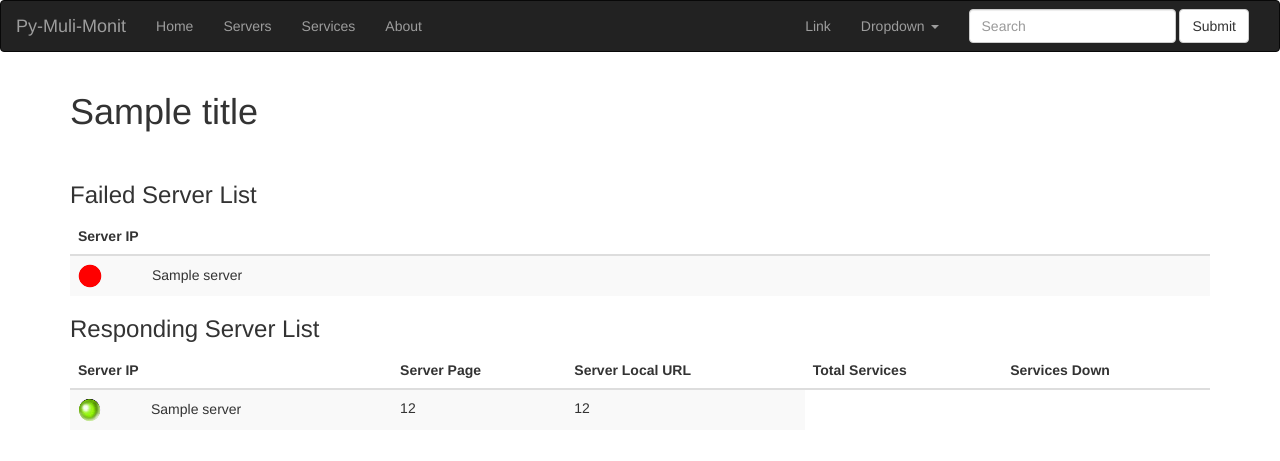
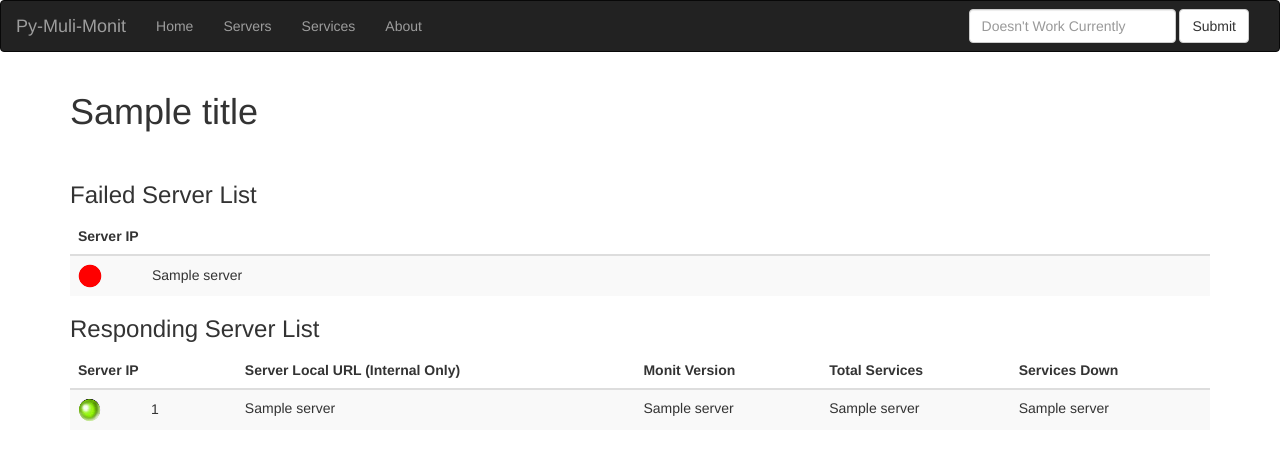
Before and after one commit to deranjer/Py-Multi-Monit, a Flask app: template Templates/server_template.html in a window 1280 px wide. Shown: the top 461 px of the page. Run offline with Flask 2, Linux system fonts and the light colour scheme; the template is opened without the code that fills it: most values are stand-ins (such as "Sample title", 1, 10 or a date in 2020); some libraries are stand-ins or nearby versions.

Commit message:
Fixing Server page to show Monit servers and versions, some cleanup to the look and feel of website.

```diff
--- a/Settings.py
+++ b/Settings.py
@@ -12,5 +12,5 @@
 #3 = process
 
 #Servers
-serverList = ["192.168.1.100", "192.168.1.151", "192.168.1.125"]
+serverList = ["192.168.1.100", "192.168.1.151", "192.168.1.125", "192.168.1.160"]
 #serverList = ["192.168.1.100", "192.168.1.151"]
--- a/Templates/layout.html
+++ b/Templates/layout.html
@@ -37,13 +37,13 @@
           </ul>
           <form class="navbar-form navbar-right" role="search">
             <div class="form-group">
-              <input type="text" class="form-control" placeholder="Search">
+              <input type="text" class="form-control" placeholder="Doesn't Work Currently">
             </div>
             <button type="submit" class="btn btn-default">Submit</button>
           </form>
           <ul class="nav navbar-nav navbar-right">
-            <li><a href="#">Link</a></li>
-            <li class="dropdown">
+            <!-- <li><a href="#">Link</a></li> -->
+            <!-- <li class="dropdown">
               <a href="#" class="dropdown-toggle" data-toggle="dropdown">Dropdown <b class="caret"></b></a>
               <ul class="dropdown-menu">
                 <li><a href="#">Action</a></li>
@@ -52,7 +52,7 @@
                 <li class="divider"></li>
                 <li><a href="#">Separated link</a></li>
               </ul>
-            </li>
+            </li>-->
           </ul>
         </div><!-- /.navbar-collapse -->
       </div><!-- /.container-fluid -->
--- a/Templates/server_template.html
+++ b/Templates/server_template.html
@@ -23,16 +23,18 @@
   <table class="table table-striped sortable">
       <tr>
           <th>Server IP</th>
-          <th>Server Page</th>
-          <th>Server Local URL</th>
+          <th>Server Local URL (Internal Only)</th>
+          <th>Monit Version</th>
           <th>Total Services</th>
           <th>Services Down</th>
       </tr>
-  {% for server in respondingServers %}
+  {% for serverID, server in respondingServersD.items() %}
   <tr>
-      <td><img style="margin: 0px 50px 0px 0px", src="{{ url_for('static', filename='Images/greendot.gif') }}">{{server}}</td>
-      <td>12</td>
-      <td>12</td>
+      <td><img style="margin: 0px 50px 0px 0px", src="{{ url_for('static', filename='Images/greendot.gif') }}">{{server[0]}}</td>
+      <td>{{server[1]|safe}}</td>
+      <td>{{server[2]}}</td>
+      <td>{{server[3]}}</td>
+      <td>{{server[4]}}</td>
   </tr>
   {%endfor%}
   </table>
--- a/main.py
+++ b/main.py
@@ -1,14 +1,13 @@
 __author__ = 'deranjer'
 
-import bs4
+#import bs4
 import datetime
 import urllib
-import pprint
-#import xml.etree.ElementTree as ET
-import xml.etree.cElementTree as ET
+#import pprint #used for printing XML trees
+import xml.etree.ElementTree as ET #cElemetTree is depreciated apparently
 from Settings import serverList
 from flask import Flask, render_template, redirect
-app = Flask(__name__)
+app = Flask(__name__, template_folder='Templates')
 
 
 #Generate list of servers from config file
@@ -36,16 +35,24 @@ def parseServers():
             list.append(parsedXML, ET.parse(file)) #Parsing the XML file using Celementtree
         except:
             list.append(failedServers, URL) #if the server doesn't respond, add it to the failed server list
-    respondingServers = []
-    count = 0 #defining the counter for the number of services per server.
+    respondingServersD = {}
+    id = 0 #internal ID for keyed list
     for server in parsedXML:
         address = server.find('./server//httpd//')
-        list.append(respondingServers, address.text) #finding the IP address of each monit server
+        localServerLink = '<a href="http://%s:2812">%s</a>' % (address.text, address.text) #link to internal server
+        serverRoot = server.find('./server')
+        monitVersion = serverRoot.find('version').text
+        count = 0 #defining the counter for the number of services per server.
+        errorCount = 0 # defining the number of services in error for each server.
         for service in server.findall('service'): #Counting the number of services per server
             count +=1
-        list.append(respondingServers, count) ##todo fix this!!
-
-    return {'failedServers' : failedServers, 'respondingServers' : respondingServers, 'parsedXML' : parsedXML}
+            status = service.find('status')
+            errorStatus = service.find('status_message')#todo status_message may not exist?
+            if errorStatus != None or status.text != "0":
+                errorCount += 1
+        respondingServersD[id] = [address.text, localServerLink, monitVersion, count, errorCount]
+        id += 1
+    return {'failedServers' : failedServers, 'respondingServersD' : respondingServersD, 'parsedXML' : parsedXML}
 
 def errorStatusF(service): #function to find out if there is an error status on a job
     status = service.find('status')
@@ -84,7 +91,7 @@ def infoRefresh(): #called each page load, just reparses the XML to make sure no
     return {'notMonitoredD' : notMonitoredD, 'errorConditionsD': errorConditionsD, 'fullServiceListD' : fullServiceListD }
 
 
-def countServices():
+def countServices(): #TODO Might not need this
     parseServersResults = parseServers()
     print("counting")
     count = 0
@@ -93,11 +100,6 @@ def countServices():
         for service in server.findall('service'):
             count +=1
 
-
-
-#for items,keys in errorConditionsD.items():
-#    print(items)
-#    print(keys[1])
 
 
 #objend = obj.monit.server.httpd.address.cdata
@@ -137,7 +139,11 @@ def about():
 @app.route("/servers")
 def servers():
     parseServersResults = parseServers()
-    return render_template('server_template.html', title="Server List", respondingServers=parseServersResults['respondingServers'], failedServers=parseServersResults['failedServers'])
+    respondingServersD=parseServersResults['respondingServersD']
+    print("HERE IS YOUR SHIT")
+    print(*respondingServersD, sep='\n')
+    #return render_template('server_template.html', title="Server List", respondingServers=parseServersResults['respondingServers'], failedServers=parseServersResults['failedServers'])
+    return render_template('server_template.html', title="Server List", respondingServersD=parseServersResults['respondingServersD'], failedServers=parseServersResults['failedServers'])
 
 @app.route('/servers/<serverIP>')
 def serverByIP(serverIP):
@@ -146,4 +152,4 @@ def serverByIP(serverIP):
 
 
 if __name__ == '__main__':
-    app.run(debug=True)
+    app.run(host='127.0.0.1', port=8080, debug=True)
```
Also changed, not shown: Templates/base_template.html (+6 -1 lines).
